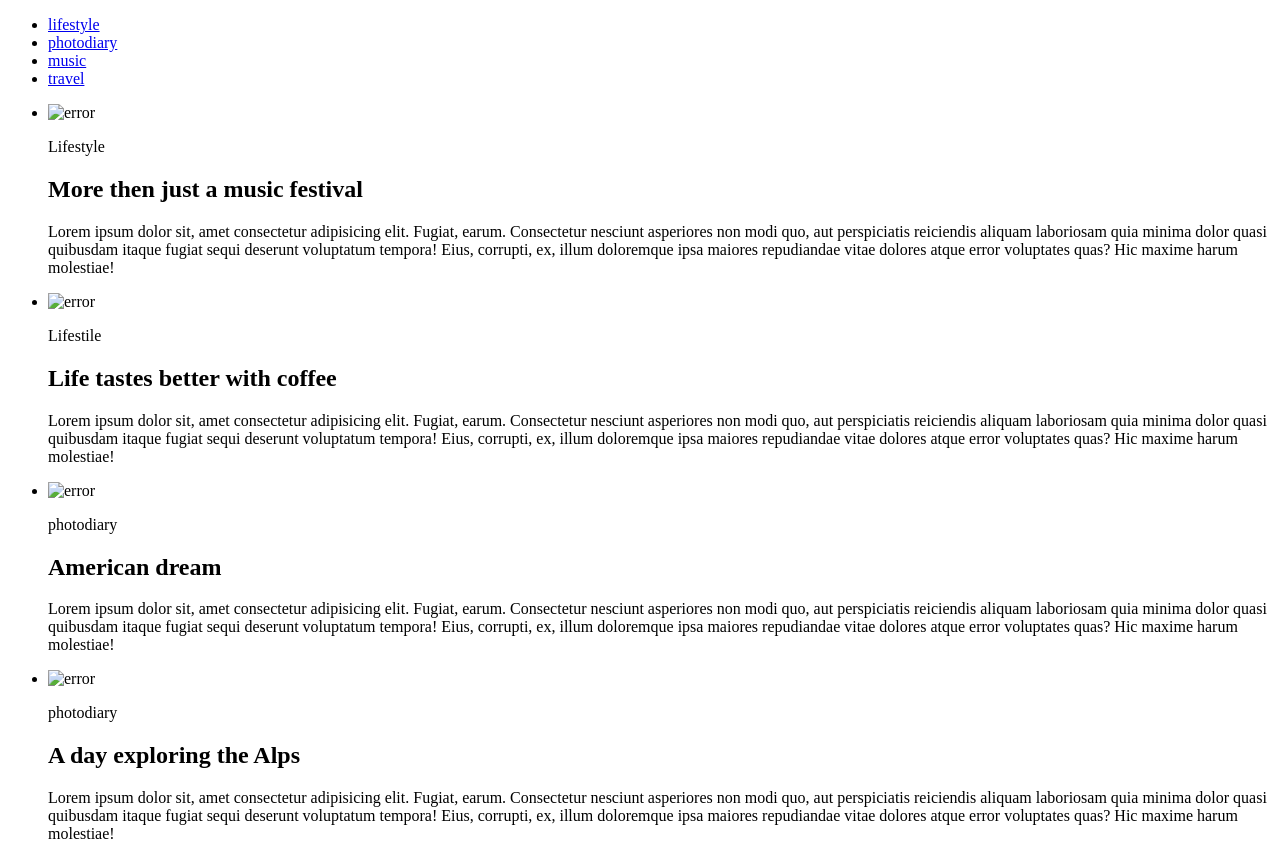
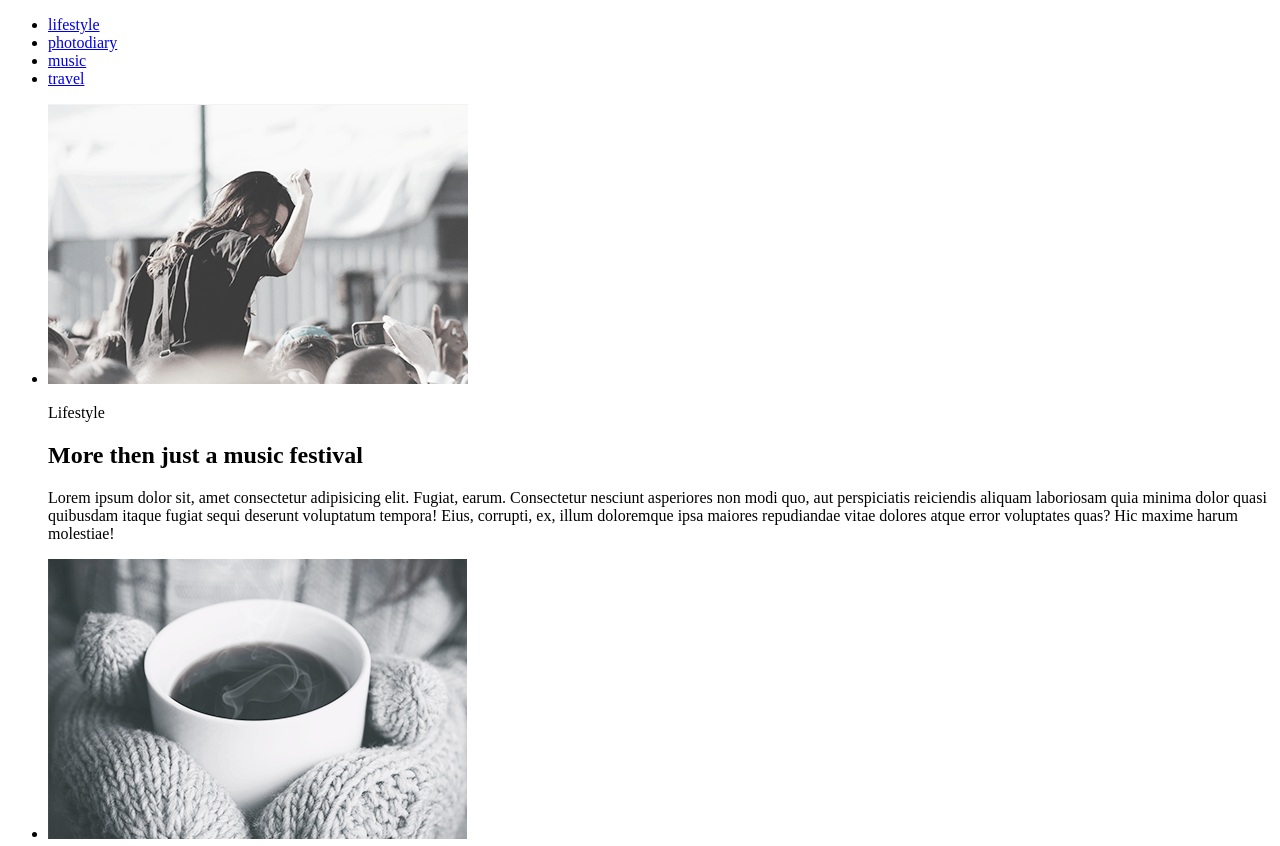
Before and after one commit to Dmitriy86Ki/gittest, a plain HTML site: page index.html in a window 1280 px wide. Shown: the top 846 px of the page. Drawn offline with Linux system fonts and the light colour scheme.

Commit message:
added img and validator

```diff
--- a/index.html
+++ b/index.html
@@ -28,7 +28,7 @@
       <section class="rest" id="rest">
         <ul class="rest-list">
           <li class="rest-list-item">
-            <img src="img/#" alt="error" width="640" height="426" />
+            <img src="img/1.png" alt="error" width="420" height="280" />
             <p>Lifestyle</p>
             <h2>More then just a music festival</h2>
             <p>
@@ -41,7 +41,7 @@
             </p>
           </li>
           <li class="rest-list-item">
-            <img src="img/#" alt="error" width="640" height="426" />
+            <img src="img/2.png" alt="error" width="419" height="280" />
             <p>Lifestile</p>
             <h2>Life tastes better with coffee</h2>
             <p>
@@ -54,7 +54,7 @@
             </p>
           </li>
           <li class="rest-list-item">
-            <img src="img/#" alt="error" width="640" height="426" />
+            <img src="img/3.png" alt="error" width="420" height="280" />
             <p>photodiary</p>
             <h2>American dream</h2>
             <p>
@@ -67,7 +67,7 @@
             </p>
           </li>
           <li class="rest-list-item">
-            <img src="img/#" alt="error" width="640" height="426" />
+            <img src="img/4.png" alt="error" width="419" height="280" />
             <p>photodiary</p>
             <h2>A day exploring the Alps</h2>
             <p>
```
Also changed, not shown: img/1.png (added), img/2.png (added), img/3.png (added), img/4.png (added).
